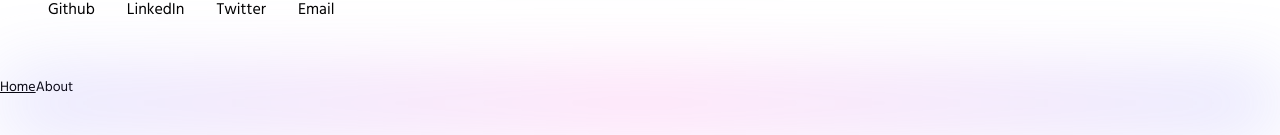
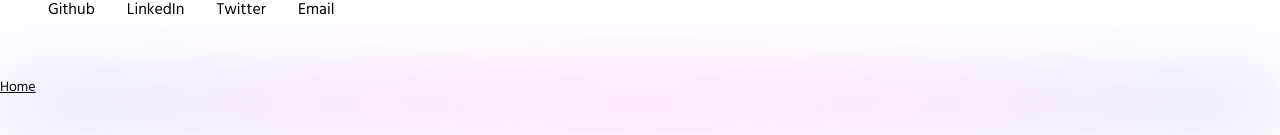
Before and after one commit to Fabulousman23/ReactPortfolio, a Next.js app: page / in a window 1280 px wide. Shown: the part 4358-4493 px from the top of the page. Built offline with nearby package versions, Linux system fonts and the light colour scheme.

Commit message:
get rid of extra about link

```diff
--- a/components/Footer/index.js
+++ b/components/Footer/index.js
@@ -25,9 +25,6 @@ const Footer = () => {
         <Link href="/" legacyBehavior>
           <a className="underline underline-offset-1">Home</a>
         </Link>
-        <Link href="/about" legacyBehavior>
-          <a>About</a>
-        </Link>
       </h1>
     </>
   );
```
